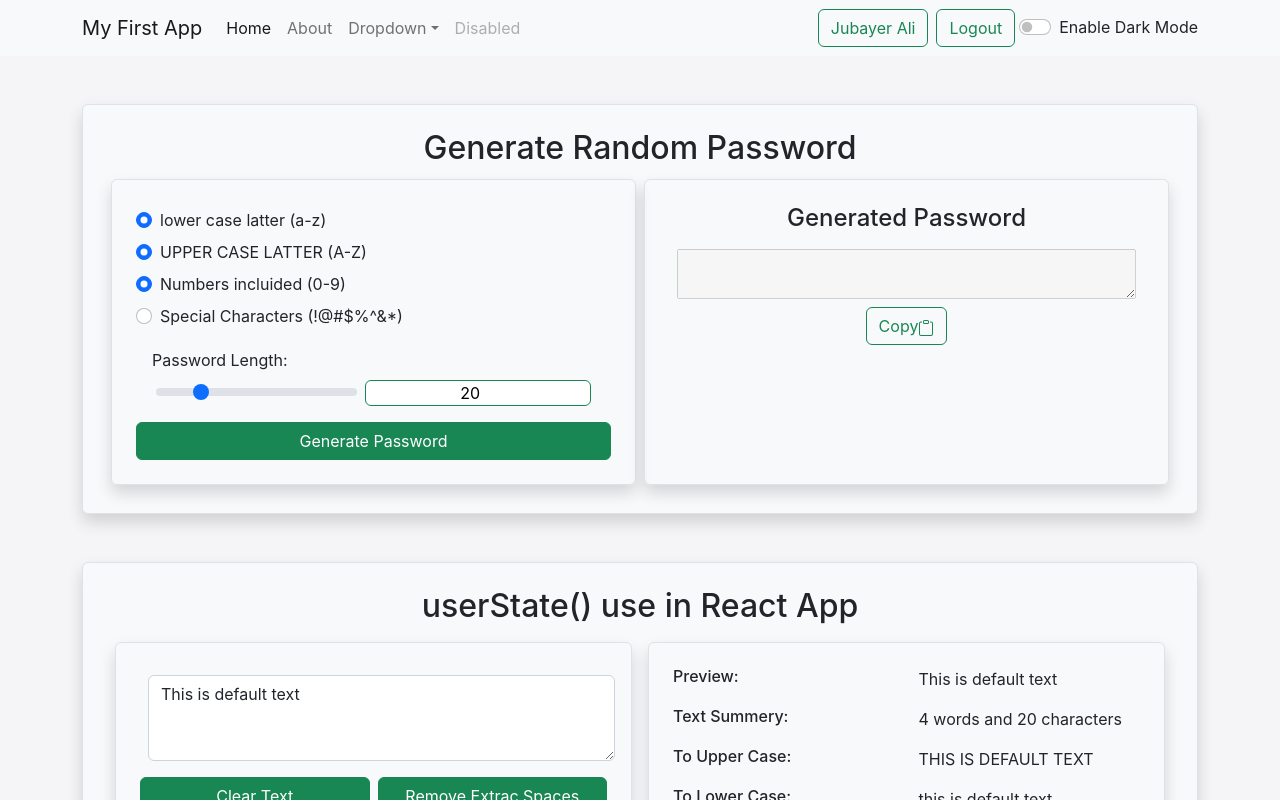
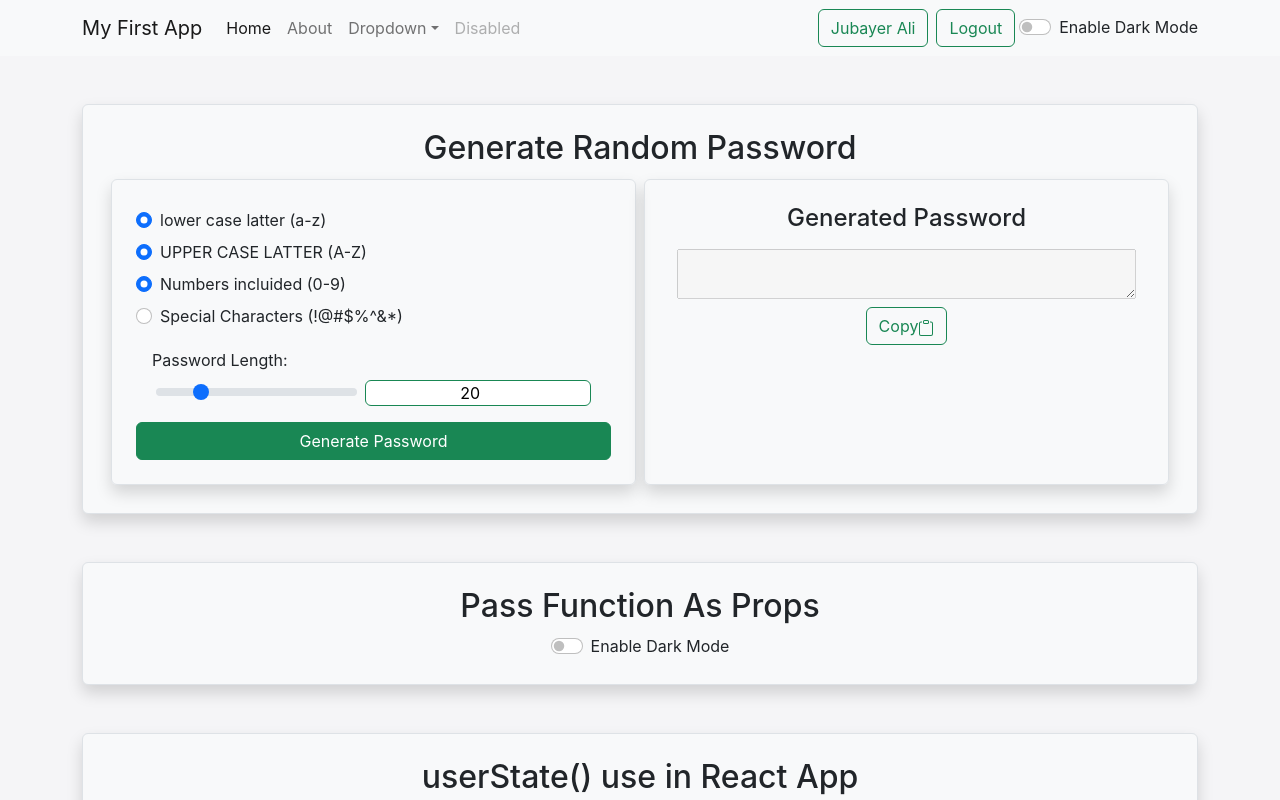
Before and after one commit to techjubayer/react-tutorial, a React (Create React App) app in the folder my-first-app/: page / in a window 1280 px wide. Shown: the top 800 px of the page. Built offline with nearby package versions, Linux system fonts and the light colour scheme.

Commit message:
Passing function as Props implemented here

```diff
--- a/my-first-app/src/App.js
+++ b/my-first-app/src/App.js
@@ -39,7 +39,7 @@ function App() {
         myAlert={alert}
       />
       <Alert myAlert={alert} />
-      <Home mode={appTheme} myAlert={showAlert} />
+      <Home mode={appTheme} myAlert={showAlert} toggleMode={toggleAppTheme} />
     </div>
   );
 }
--- a/my-first-app/src/componets/Home.js
+++ b/my-first-app/src/componets/Home.js
@@ -1,9 +1,9 @@
 import React, { useState } from "react";
-import Alert from "./Alert";
 import Test from "./class-base-component/Test";
 import EventHandler from "./functional-components/EventHandler";
 import FormHandle from "./functional-components/FormHandle";
 import HideShow from "./functional-components/HideShow";
+import PassFunAsProps from "./functional-components/PassFunAsProps";
 import PassGen from "./PassGen";
 import TextUtils from "./TextUtils";
 
@@ -11,6 +11,7 @@ export default function Home(myProps) {
   return (
     <div className='container pb-5'>
       <PassGen mode={myProps.mode} myAlert={myProps.myAlert} />
+      <PassFunAsProps mode={myProps.mode} myAlert={myProps.myAlert} toggleMode={myProps.toggleMode}/>
       <TextUtils mode={myProps.mode} />
       <Test mode={myProps.mode} />
       <EventHandler mode={myProps.mode}/>
--- a/my-first-app/src/componets/Navbar.js
+++ b/my-first-app/src/componets/Navbar.js
@@ -2,6 +2,7 @@ import React from "react";
 import PropTypes from "prop-types";
 
 export default function Navbar(myProps) {
+  let checked = myProps.mode === "dark" ? "true" : "";
   return (
     <nav
       className={`navbar navbar-expand-lg navbar-${myProps.mode} bg-${myProps.mode}`}
@@ -99,6 +100,7 @@ export default function Navbar(myProps) {
               className='form-check-input'
               id='customSwitch1'
               onClick={myProps.toggleMode}
+              checked={checked}
             />
           </div>
         </div>
--- /dev/null
+++ b/my-first-app/src/componets/functional-components/PassFunAsProps.js
@@ -0,0 +1,35 @@
+import React from "react";
+
+export default function PassFunAsProps(myProps) {
+  let checked = myProps.mode === "dark" ? "true" : "";
+
+  return (
+    <div
+      className={`shadow rounded bg-${myProps.mode} text-${
+        myProps.mode === "dark" ? "light" : "dark"
+      } border p-4 mt-5`}
+    >
+      <h2 className='text-center'>Pass Function As Props</h2>
+      <div className='d-flex justify-content-center'>
+        <div
+          className={`form-check form-switch text-${
+            myProps.mode === "dark" ? "light" : "dark"
+          }`}
+        >
+          <label className='custom-control-label' htmlFor='customSwitch1'>
+            {`${
+              myProps.mode === "dark" ? "Enable Light Mode" : "Enable Dark Mode"
+            }`}
+          </label>
+          <input
+            type='checkbox'
+            className='form-check-input'
+            id='customSwitch1'
+            onClick={myProps.toggleMode}
+            checked={checked}
+          />
+        </div>
+      </div>
+    </div>
+  );
+}
```
